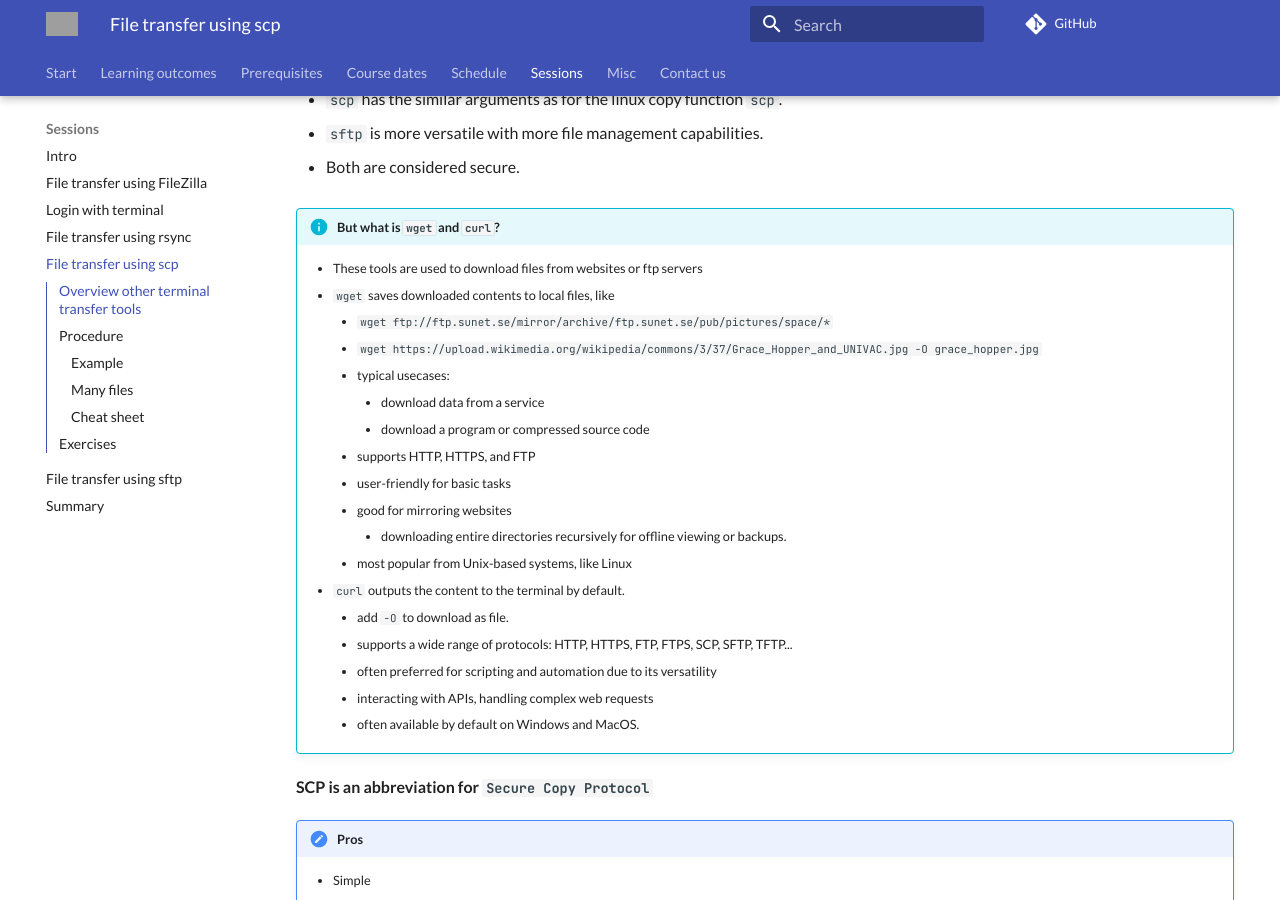
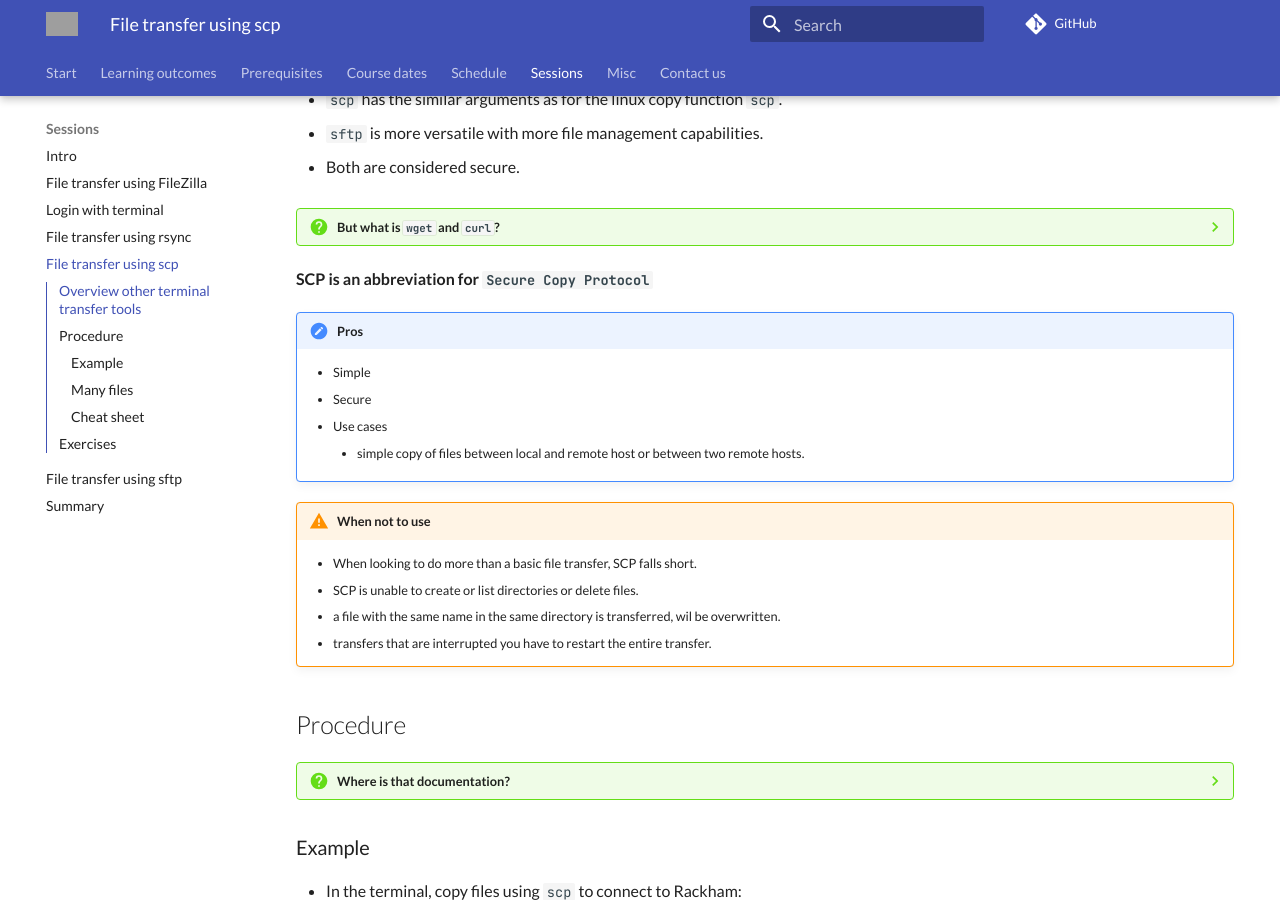
Before and after one commit to UPPMAX/naiss_file_transfer_course, an MkDocs documentation site: the page built from docs/sessions/scp/README.md, in a window 1280 px wide and 900 px high, scrolled down 484 px. Built offline with MkDocs 1.6.1 and Material for MkDocs 9.7.7, drawn with Linux system fonts in a browser that asks for light colours; comment, search, counter and statistics services are not loaded; some of the changed lines change nothing that is shown; grey boxes are pictures that could not be loaded.

Commit message:
README.md scp fix wget

```diff
--- a/docs/sessions/scp/README.md
+++ b/docs/sessions/scp/README.md
@@ -41,7 +41,7 @@ Other than ``rsync`` we have the more simple tools ``scp`` and ``sftp``.
 
 <!-- markdownlint-disable MD013 --><!-- Tables cannot be split up over lines, hence will break 80 characters per line -->
 
-!!!- info "But what is ``wget`` and ``curl``?"
+???- question "But what is ``wget`` and ``curl``?"
 
     - These tools are used to download files from websites or ftp servers
     - ``wget`` saves downloaded contents to local files, like
```
